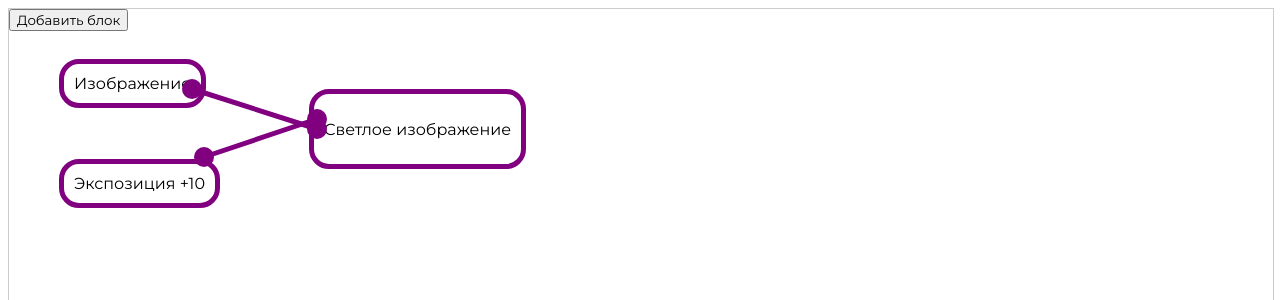
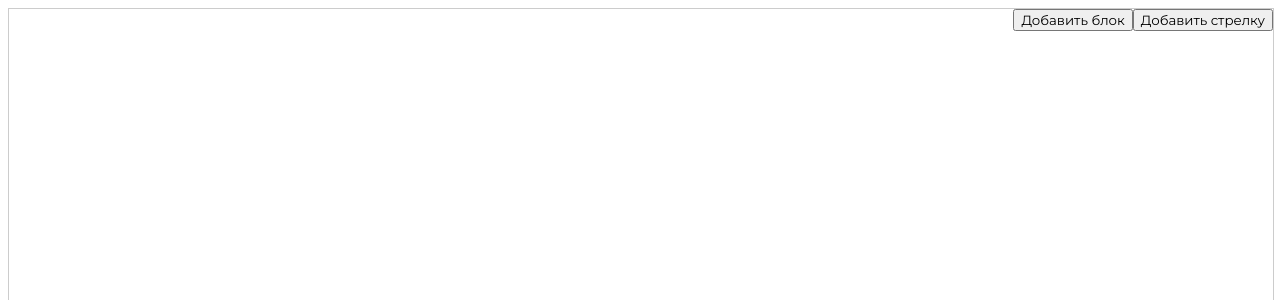
Before and after one commit to RostislavIvanov/diploma, a React (Vite) app: page / in a window 1280 px wide. Shown: the top 300 px of the page. Built offline with nearby package versions, Linux system fonts and the light colour scheme.

Commit message:
Добавление размещения стрелок, рефактор размещения блоков

```diff
--- a/src/App.tsx
+++ b/src/App.tsx
@@ -1,24 +1,36 @@
 import { useState } from "react";
-import Block from "./components/Block/Block.tsx";
-import Arrow from "./components/Arrow/Arrow.tsx";
+import Block, { IBlockProps } from "./components/Block/Block.tsx";
+import Arrow, { IArrowProps } from "./components/Arrow/Arrow.tsx";
 import './App.css';
 
+type IArrow = IArrowProps & { id: number };
+type IBlock = IBlockProps & { id: number, content: string };
+
 const App = () => {
-    const [blocks, setBlocks] = useState([
-        { id: 1, x: 50, y: 50, content: 'Изображение' },
-        { id: 2, x: 50, y: 150, content: 'Экспозиция +10' },
-        { id: 3, x: 300, y: 80, content: 'Светлое изображение', className: 'big' }
-    ]);
+    const [blocks, setBlocks] = useState<IBlock[]>([]);
+    const [arrows, setArrows] = useState<IArrow[]>([]);
 
-    const addBlock = () => {
-        const newBlock = {
-            id: Math.random(), // Генерируем случайный ID (можно использовать UUID для более уникальных значений)
-            x: 50,
-            y: 250, // Задайте начальное положение нового блока
-            content: 'Новый блок' // Задайте содержимое нового блока
+    const addBlock = (): void => {
+        const newBlock: IBlock = {
+            id: Math.random(),
+            x: window.innerWidth / 2 - 50,
+            y: window.innerHeight / 2 - 25,
+            content: 'Новый блок'
         };
 
         setBlocks([...blocks, newBlock]);
+    };
+
+    const addArrow = (): void => {
+        const newArrow: IArrow = {
+            id: Math.random(),
+            startX: window.innerWidth / 2 - 50,
+            startY: window.innerHeight / 2,
+            endX: window.innerWidth / 2 + 50,
+            endY: window.innerHeight / 2,
+        };
+
+        setArrows([...arrows, newArrow]);
     };
 
     const handleBlockMove = (id: number, newX: number, newY: number) => {
@@ -26,6 +38,13 @@ const App = () => {
             block.id === id ? { ...block, x: newX, y: newY } : block
         );
         setBlocks(updatedBlocks);
+    };
+
+    const handleArrowMove = (id: number, newStartX: number, newStartY: number, newEndX: number, newEndY: number) => {
+        const updatedArrows = arrows.map(arrow =>
+            arrow.id === id ? { ...arrow, startX: newStartX, startY: newStartY, endX: newEndX, endY: newEndY } : arrow
+        );
+        setArrows(updatedArrows);
     };
 
     return (
@@ -41,9 +60,22 @@ const App = () => {
                     {block.content}
                 </Block>
             ))}
-            <Arrow startX={183} startY={80} endX={308} endY={120} />
-            <Arrow startX={195} startY={148} endX={308} endY={110} />
-            <button onClick={addBlock}>Добавить блок</button>
+            {arrows.map(arrow => (
+                <Arrow
+                    key={arrow.id}
+                    startX={arrow.startX}
+                    startY={arrow.startY}
+                    endX={arrow.endX}
+                    endY={arrow.endY}
+                    onMouseMove={(newStartX, newStartY, newEndX, newEndY) =>
+                        handleArrowMove(arrow.id, newStartX, newStartY, newEndX, newEndY)}
+                />
+            ))}
+            <div style={{ display: 'flex', justifyContent: "flex-end" }}>
+                <button onClick={addBlock}>Добавить блок</button>
+                <button onClick={addArrow}>Добавить стрелку</button>
+            </div>
+
         </div>
     );
 };
```
